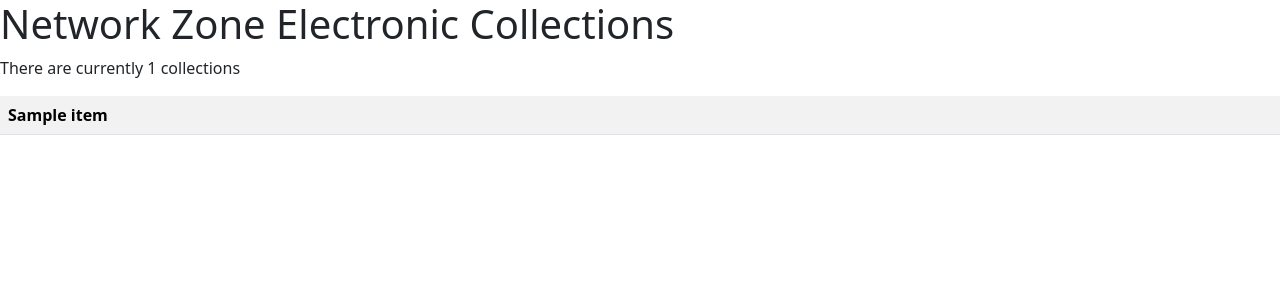
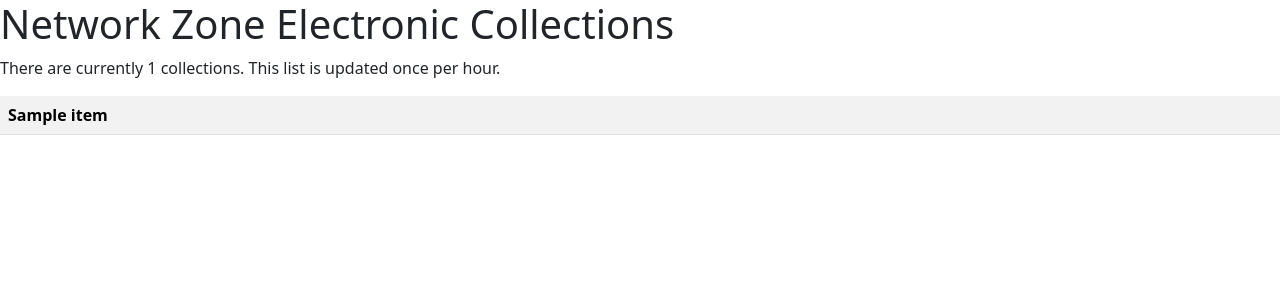
Before and after one commit to cuny-libraries/electronic-collections-web-app, a Python web app: template templates/index.html in a window 1280 px wide. Shown: the top 300 px of the page. Run offline with Jinja, Linux system fonts and the light colour scheme; the template is opened without the code that fills it: most values are stand-ins (such as "Sample title", 1, 10 or a date in 2020); lists and menus that the app fills with data are empty.

Commit message:
small addition of wording

```diff
--- a/templates/index.html
+++ b/templates/index.html
@@ -13,7 +13,7 @@
 </head>
 <body>
   <h1>Network Zone Electronic Collections</h1>
-  <p>There are currently {{ count }} collections</p>
+  <p>There are currently {{ count }} collections. This list is updated once per hour.</p>
   <table class="table table-striped">
     <tbody>
       {% for item in data %}
```
